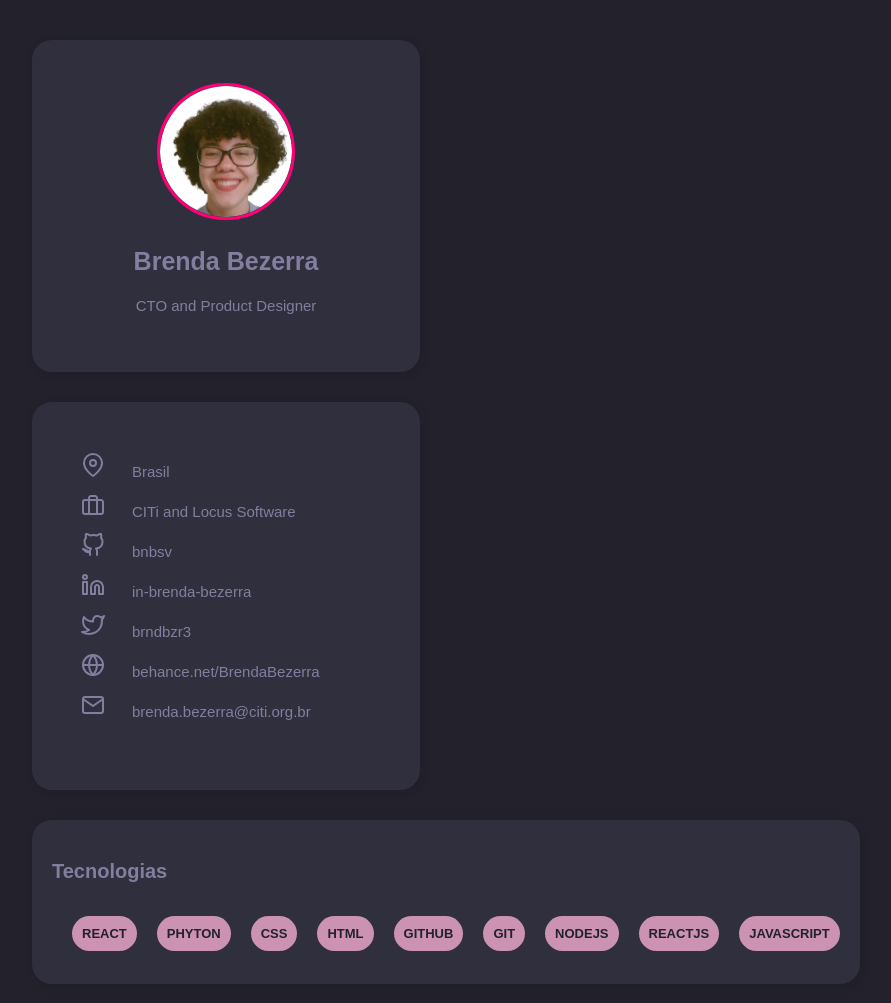
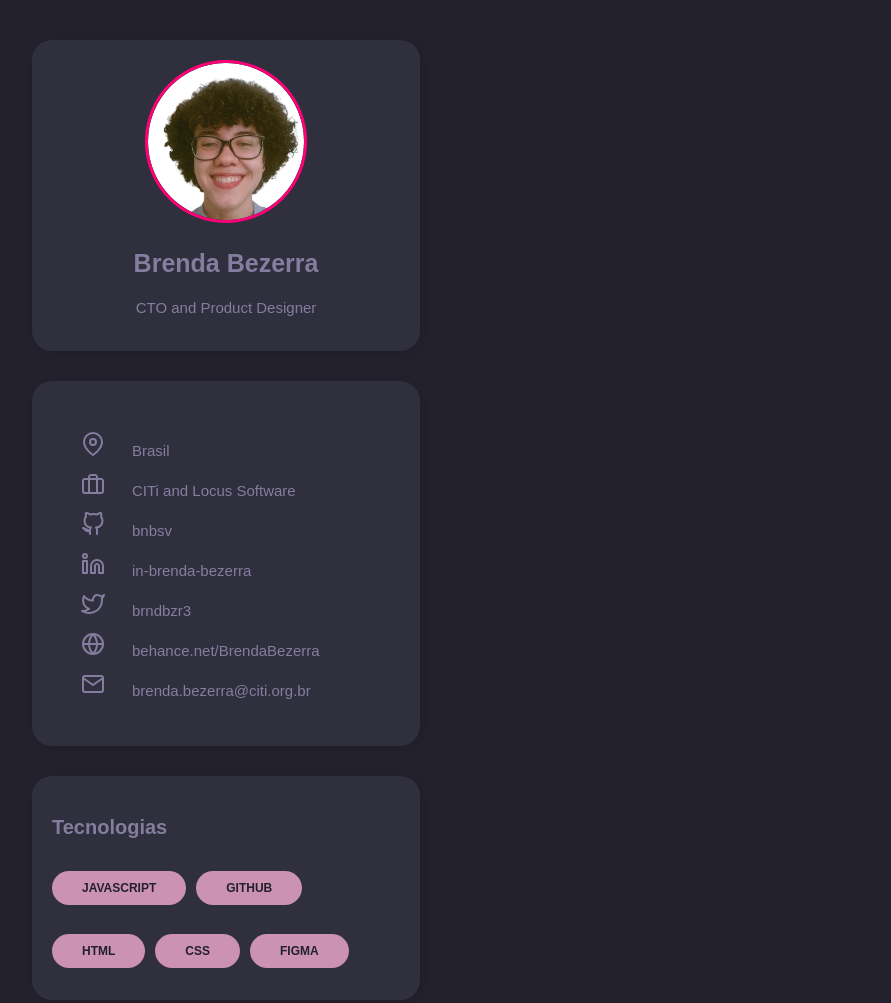
Before and after one commit to bnbsv/Rocketseat-chPortifolio, a plain HTML site: page index.html in a window 1280 px wide. Shown: the top 1003 px of the page, without its empty margins (16-907 px from the left). Drawn offline with Linux system fonts and the light colour scheme; a web font is replaced by a local one.

Commit message:
first container completed (fix tags later)

```diff
--- a/index.html
+++ b/index.html
@@ -32,14 +32,10 @@
                 <h3> Tecnologias </h3>
                 <div class="tech-tags">
                     <p class="tags"> Javascript </p>
-                    <p class="tags"> ReactJs </p>
-                    <p class="tags"> NodeJs </p>
-                    <p class="tags"> Git</p>
                     <p class="tags"> Github </p>
                     <p class="tags"> Html </p>
                     <p class="tags"> CSS </p>
-                    <p class="tags"> Phyton </p>
-                    <p class="tags"> React </p>
+                    <p class="tags"> Figma </p>
                 </div>
             </div>
 
--- a/style.css
+++ b/style.css
@@ -29,7 +29,6 @@ div.leftcontainer{
 div.profile-container{
     background-color: #302F3D;
     width: 348px;
-    height: 292px;
     margin-top: 40px;
     margin-left: 40px;
     margin-bottom: 30px;
@@ -59,7 +58,6 @@ img{
 div.links-container{
     background-color: #302F3D;
     width: 348px;
-    height: 348px;
     margin-top: 30px;
     margin-left: 40px;
     margin-bottom: 30px;
@@ -110,7 +108,7 @@ li.email{
 
 div.tech-container{
     background-color: #302F3D;
-
+    width: 348px;
     height: max-content;
     margin-left: 40px;
     padding: 20px;
@@ -122,19 +120,20 @@ div.tech-container{
 
 div.tech-tags{
     display: flex;
-    justify-content: flex-end;
+    justify-content: flex-start;
+    gap: 5px 10px;
     flex-wrap: wrap;
-    flex-direction: row-reverse;
-    align-content: space-between;
 }
 
 p.tags{
-    margin-left: 20px;
-    font-size: 13px;
+    font-size: 12px;
     color: #22212C;
     font-weight: 700;
     background-color: #CB92B1;
-    padding: 10px;
+    padding-left: 30px;
+    padding-right: 30px;
+    padding-top: 10px;
+    padding-bottom: 10px;
     text-align: center;
     border-radius: 20px;
     text-transform: uppercase;
@@ -142,6 +141,7 @@ p.tags{
 
 div.experiences-container{
     background-color: #302F3D;
+    width: 348px;
     margin-top: 30px;
     margin-left: 40px;
     margin-bottom: 30px;
@@ -186,6 +186,7 @@ p.company-list{
 
 div.education-container{
     background-color: #302F3D;
+    width: 348px;
     margin-top: 30px;
     margin-left: 40px;
     margin-bottom: 30px;
```
